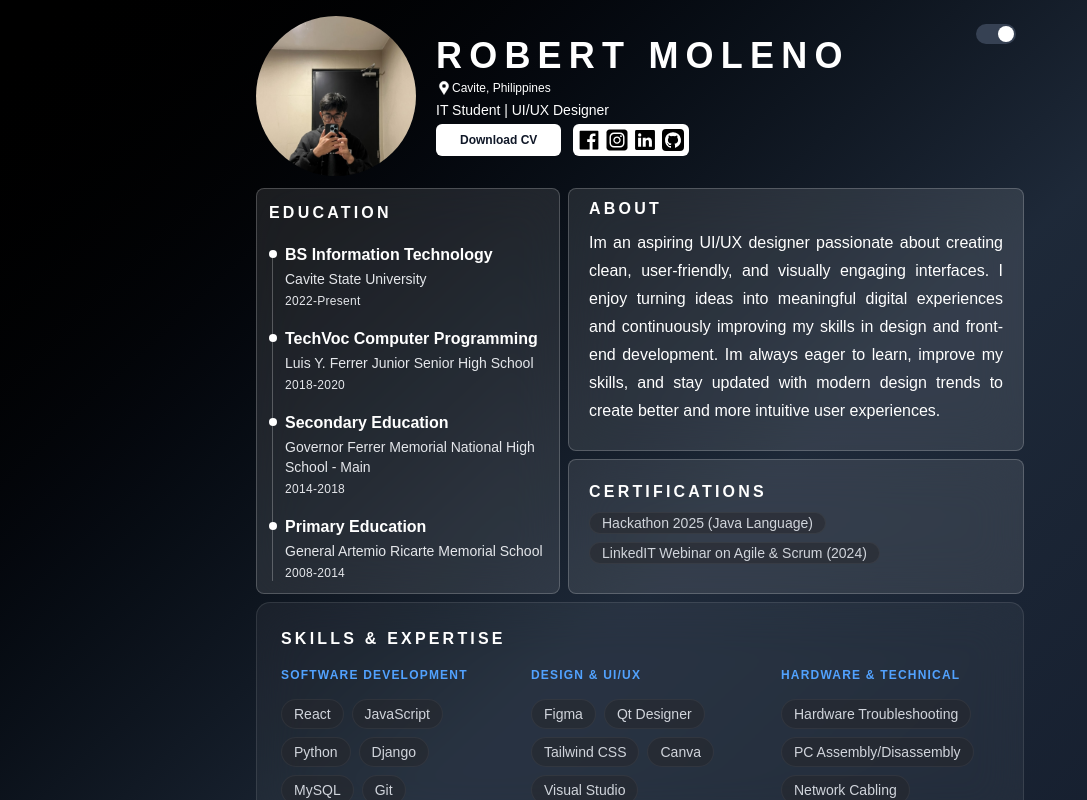
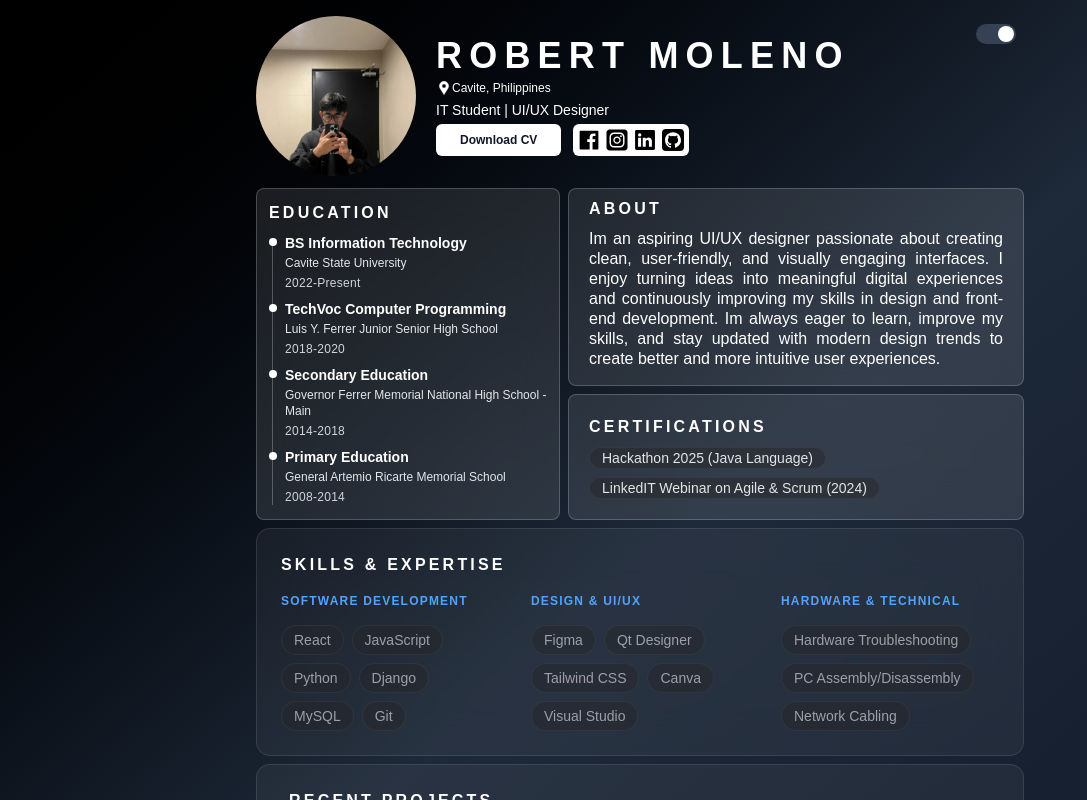
Before and after one commit to rmmln/Portfolio, a React app: page / in a window 1280 px wide. Shown: the top 800 px of the page, without its empty margins (0-1087 px from the left). Built offline with nearby package versions, Linux system fonts and the light colour scheme; the HTML template or start-up script is replaced by a standard one.

Commit message:
Revert "."
This reverts commit 0646ee11492e96eb1b17186a56318c7d2c021549.

```diff
--- a/src/App.jsx
+++ b/src/App.jsx
@@ -94,7 +94,7 @@ function App() {
 
           <div className={`w-full backdrop-blur-xl border rounded-md px-5 shadow-4xl transition-colors duration-300 ${isDarkMode ? 'bg-white/10 border-white/20' : 'bg-white border-gray-200'}`}>
             <h1 className={`my-2 text-md font-bold tracking-[0.2em] transition-colors duration-300 ${isDarkMode ? 'text-white' : 'text-gray-900'}`}>ABOUT</h1>
-            <p className={`w-full max-w-3xl pb-4 text-md font-inter leading-7 text-justify transition-colors duration-300 ${isDarkMode ? 'text-white' : 'text-gray-800'}`}>
+            <p className={`w-full max-w-3xl pb-4 text-md font-inter leading-5 text-justify transition-colors duration-300 ${isDarkMode ? 'text-white' : 'text-gray-800'}`}>
               Im an aspiring UI/UX designer passionate about creating clean,
               user-friendly, and visually engaging interfaces. I enjoy turning
               ideas into meaningful digital experiences and continuously
--- a/src/Stepper.jsx
+++ b/src/Stepper.jsx
@@ -5,23 +5,23 @@ function Stepper({ steps, isDarkMode }) {
         EDUCATION
       </h1>
       <ol
-        className={`relative mt-1 space-y-2 before:absolute before:bottom-0 before:left-[3px] before:top-2 before:w-px before:rounded before:content-[''] ${
+        className={`relative mt-2 space-y-2 before:absolute before:bottom-0 before:left-[3px] before:top-2 before:w-px before:rounded before:content-[''] ${
           isDarkMode ? "before:bg-white/25" : "before:bg-gray-300"
         }`}
       >
         {steps.map((step, index) => (
-          <li key={`${step.degree}-${step.year}`} className="relative flex items-start gap-2 mt-5">
-            <div className="relative z-10 flex h-6 w-[8px] items-start justify-center pt-1 leading-5">
+          <li key={`${step.degree}-${step.year}`} className="relative flex items-start gap-2">
+            <div className="relative z-10 flex h-6 w-[8px] items-start justify-center pt-1 leading-none">
               <span className={`mt-px block h-2 w-2 rounded-full ${isDarkMode ? "bg-white" : "bg-gray-900"}`} />
             </div>
             <div className="flex-1">
-              <p className={`text-md font-semibold leading-5 ${isDarkMode ? "text-white" : "text-gray-900"}`}>
+              <p className={`text-sm font-semibold leading-5 ${isDarkMode ? "text-white" : "text-gray-900"}`}>
                 {step.degree}
               </p>
-              <p className={`mt-1 text-sm ${isDarkMode ? "text-gray-200" : "text-gray-700"}`}>
+              <p className={`mt-0.5 text-xs ${isDarkMode ? "text-gray-200" : "text-gray-700"}`}>
                 {step.school}
               </p>
-              <p className={`mt-1 text-xs tracking-wide ${isDarkMode ? "text-gray-200" : "text-gray-600"}`}>
+              <p className={`mt-1 text-xs tracking-wide ${isDarkMode ? "text-gray-300" : "text-gray-600"}`}>
                 {step.year}
               </p>
             </div>
--- a/src/components/ui/Certificates.jsx
+++ b/src/components/ui/Certificates.jsx
@@ -21,9 +21,9 @@ export default function Certificates({ isDarkMode }) {
             key={index}
             className={`px-3  rounded-full border transition-all duration-300 hover:scale-105 cursor-default ${
               isDarkMode
-                      ? 'bg-zinc-800/50 border-white/5 text-gray-300 hover:border-blue-500/50 hover:text-white'
-                      : 'bg-gray-50 border-gray-200 text-gray-600 hover:bg-white hover:shadow-md hover:text-blue-600'
-                  }`}
+                ? 'bg-zinc-800/50 border-white/5 text-zinc-200 hover:border-blue-500/50 hover:text-white'
+                : 'bg-gray-50 border-gray-200 text-gray-600 hover:bg-white hover:shadow-md hover:text-blue-600'
+            }`}
           >
             {/* Same font size and style as your Tech Stack pills */}
             <p className="text-sm font-medium font-inter">
--- a/src/components/ui/TechStack.jsx
+++ b/src/components/ui/TechStack.jsx
@@ -15,7 +15,7 @@ export default function TechStackIcons({ isDarkMode }) {
   ];
 
   return (
-    <div className={`mt-2 w-full backdrop-blur-xl border rounded-xl px-6 py-6 transition-all duration-300 ${
+    <div className={`mt-2 w-full max-w-3xl backdrop-blur-xl border rounded-xl px-6 py-6 transition-all duration-300 ${
       isDarkMode ? 'bg-white/5 border-white/10' : 'bg-white border-gray-100 shadow-sm'
     }`}>
 
@@ -40,9 +40,9 @@ export default function TechStackIcons({ isDarkMode }) {
               {group.skills.map((skill, i) => (
                 <span
                   key={i}
-                  className={`px-3 py-1 text-sm font-medium font-inter rounded-full border transition-all duration-300 ${
+                  className={`px-3 py-1 text-sm font-medium rounded-full border transition-all duration-300 ${
                     isDarkMode
-                      ? 'bg-zinc-800/50 border-white/5 text-gray-300 hover:border-blue-500/50 hover:text-white'
+                      ? 'bg-zinc-800/50 border-white/5 text-zinc-400 hover:border-blue-500/50 hover:text-white'
                       : 'bg-gray-50 border-gray-200 text-gray-600 hover:bg-white hover:shadow-md hover:text-blue-600'
                   }`}
                 >
```
Also changed, not shown: src/components/ui/Skills.jsx (deleted).
